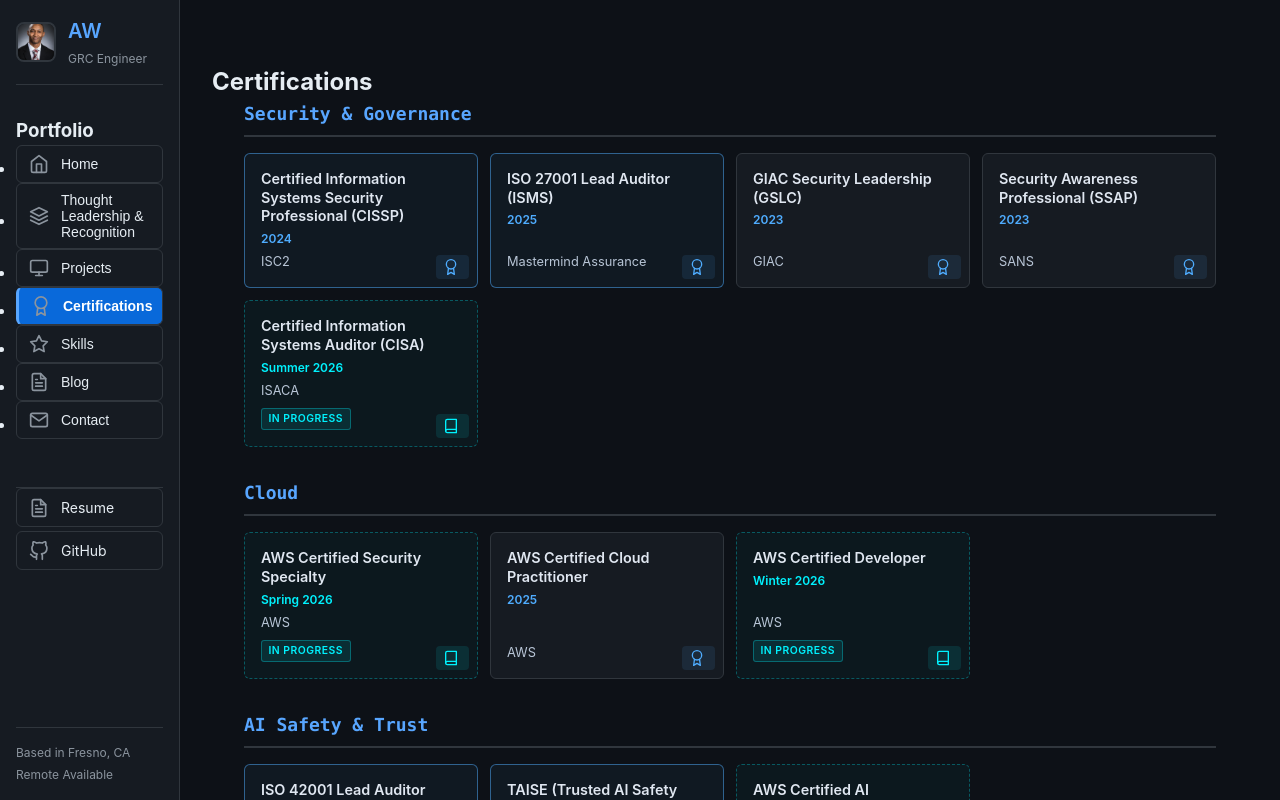
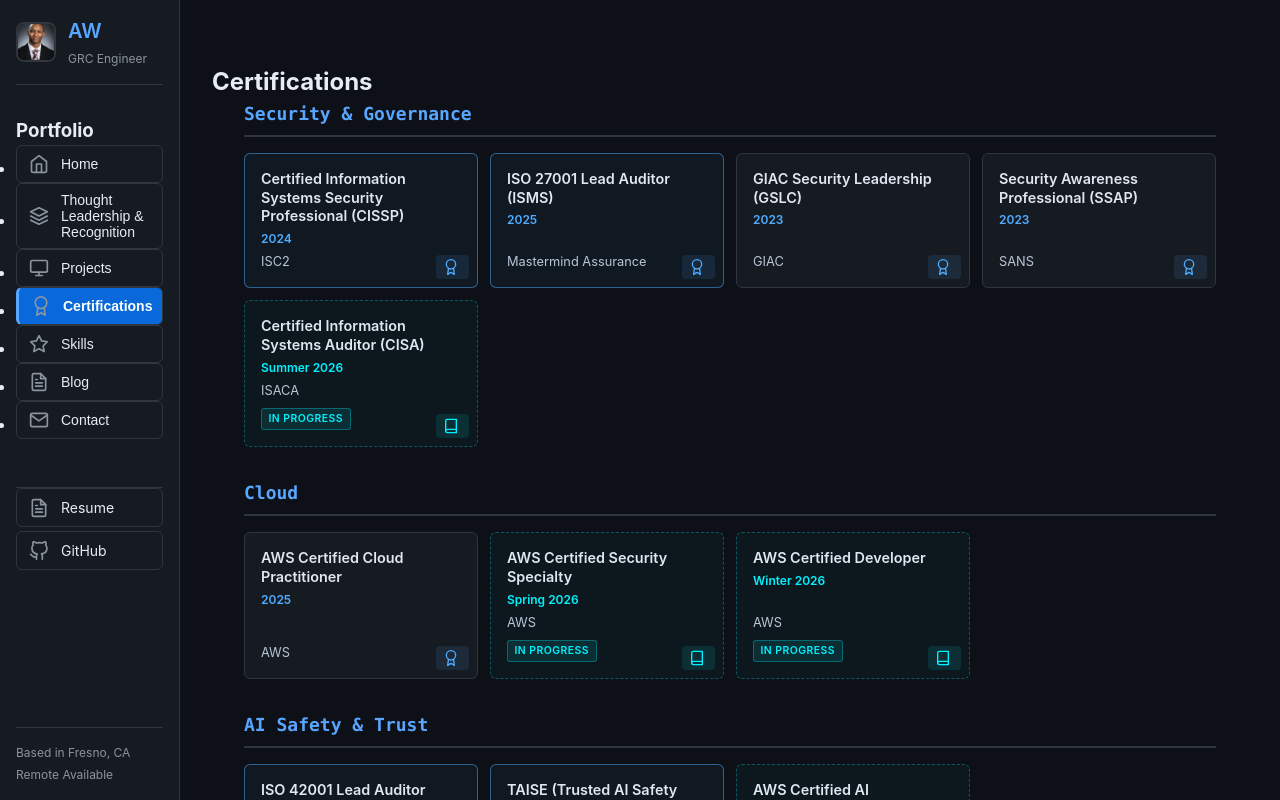
Before and after one commit to ajwill85/my_personal_website, a React (Vite) app: page / in a window 1280 px wide. Both pictures are taken after a click on the button "Certifications". Shown: the top 800 px of the page. Built offline with nearby package versions, Linux system fonts and the light colour scheme; no server answers.

Commit message:
Reorganized certifications list, added comments grouping each section for easy updating in the future.

```diff
--- a/src/components/Certifications.jsx
+++ b/src/components/Certifications.jsx
@@ -10,6 +10,7 @@
   ];
 
   const certifications = [
+    // Security and Risk certs
     {
       name: 'Certified Information Systems Security Professional (CISSP)',
       issuer: 'ISC2',
@@ -48,14 +49,7 @@
       inProgress: true,
       certUrl: 'https://www.isaca.org/credentialing/cisa'
     },
-    {
-      name: 'AWS Certified Security Specialty',
-      issuer: 'AWS',
-      expected: 'Spring 2026',
-      category: 'cloud',
-      inProgress: true,
-      certUrl: 'https://aws.amazon.com/certification/certified-security-specialty/'
-    },
+    // AI certs
     {
       name: 'ISO 42001 Lead Auditor (AIMS)',
       issuer: 'Mastermind Assurance',
@@ -63,13 +57,6 @@
       category: 'ai',
       highlight: true,
       certUrl: 'https://www.credly.com/badges/e7430cff-b1a1-4980-af63-3ce72bde04c4'
-    },
-    {
-      name: 'AWS Certified Cloud Practitioner',
-      issuer: 'AWS',
-      year: '2025',
-      category: 'cloud',
-      certUrl: 'https://www.credly.com/badges/2d075048-9a61-43d9-8b97-58ff84aa0555'
     },
     {
       name: 'TAISE (Trusted AI Safety Expert)',
@@ -87,6 +74,22 @@
       inProgress: true,
       certUrl: 'https://aws.amazon.com/certification/certified-ai-practitioner/'
     },
+    // Cloud certs
+    {
+      name: 'AWS Certified Cloud Practitioner',
+      issuer: 'AWS',
+      year: '2025',
+      category: 'cloud',
+      certUrl: 'https://www.credly.com/badges/2d075048-9a61-43d9-8b97-58ff84aa0555'
+    },
+    {
+      name: 'AWS Certified Security Specialty',
+      issuer: 'AWS',
+      expected: 'Spring 2026',
+      category: 'cloud',
+      inProgress: true,
+      certUrl: 'https://aws.amazon.com/certification/certified-security-specialty/'
+    },
     {
       name: 'AWS Certified Developer',
       issuer: 'AWS',
@@ -95,6 +98,7 @@
       inProgress: true,
       certUrl: 'https://aws.amazon.com/certification/certified-developer-associate/'
     },
+    // Privacy certs
     {
       name: 'OneTrust Fellow of Privacy Technology',
       issuer: 'OneTrust',
```
